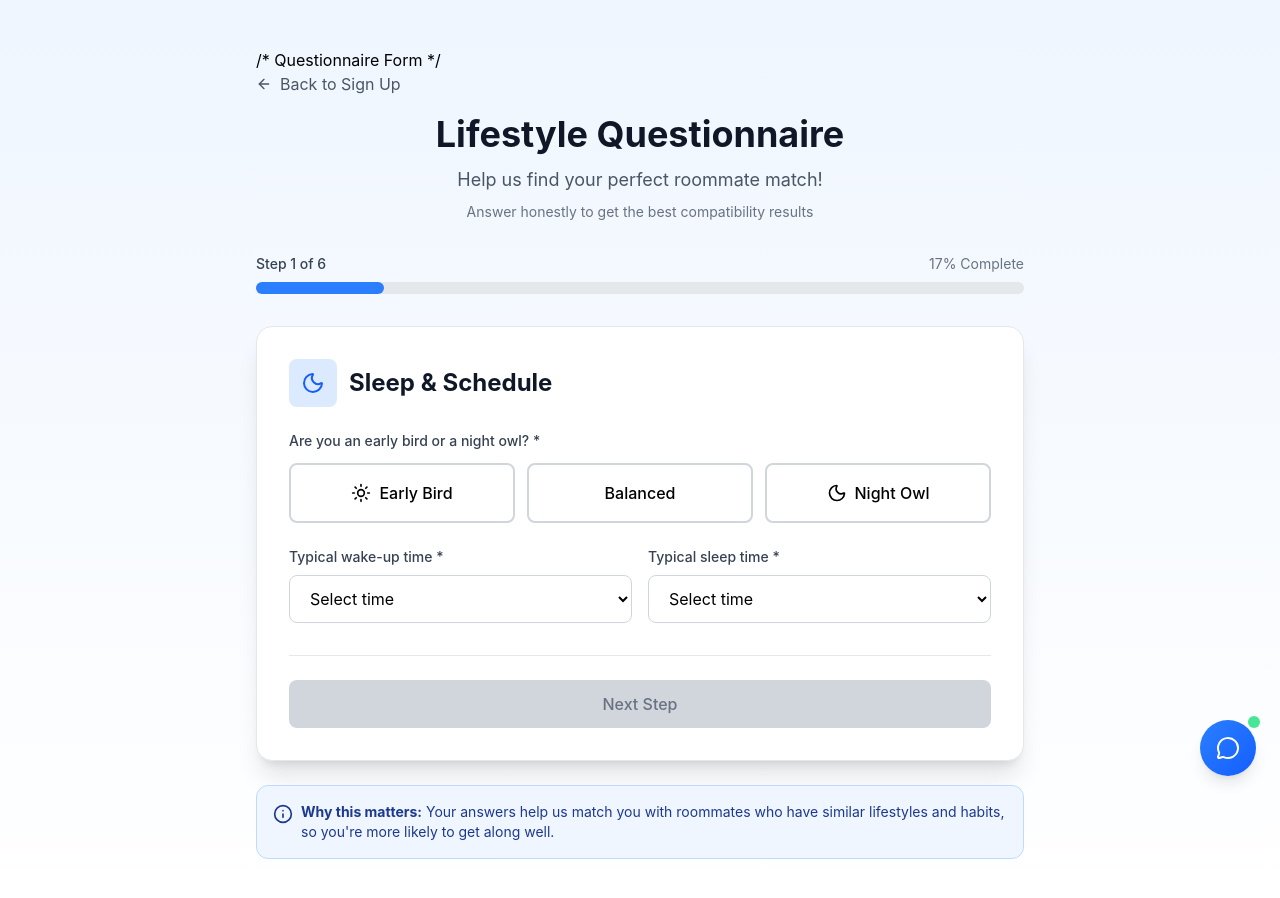
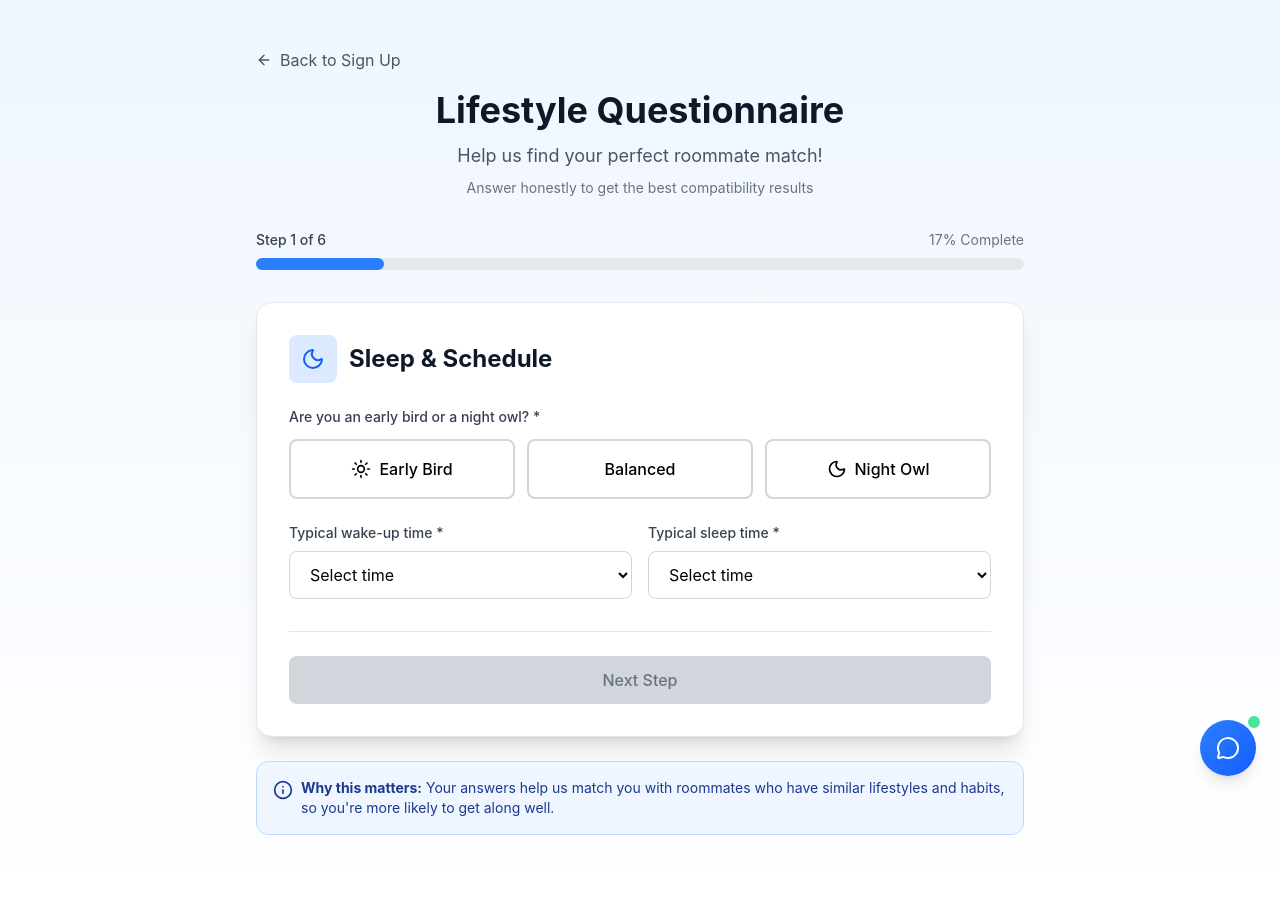
Before and after one commit to mmourad3/capstone-project, a React (Vite) app in the folder frontend/: page /lifestyle-questionnaire in a window 1280 px wide. Shown: the top 898 px of the page. Built offline with nearby package versions, Linux system fonts and the light colour scheme.

Commit message:
fix comment in Lifestyle Questionnaire

```diff
--- a/frontend/src/app/pages/LifestyleQuestionnaire.jsx
+++ b/frontend/src/app/pages/LifestyleQuestionnaire.jsx
@@ -167,7 +167,7 @@ export default function LifestyleQuestionnaire() {
   return (
     <div className="min-h-screen bg-gradient-to-b from-blue-50 to-white dark:from-gray-900 dark:to-gray-800 py-8 sm:py-12 px-4">
       <div className="max-w-3xl mx-auto">
-                  /* Questionnaire Form */
+                  {/* Questionnaire Form */}
           <div>
         {/* Back to Home Button */}
         <div className="mb-4">
```
